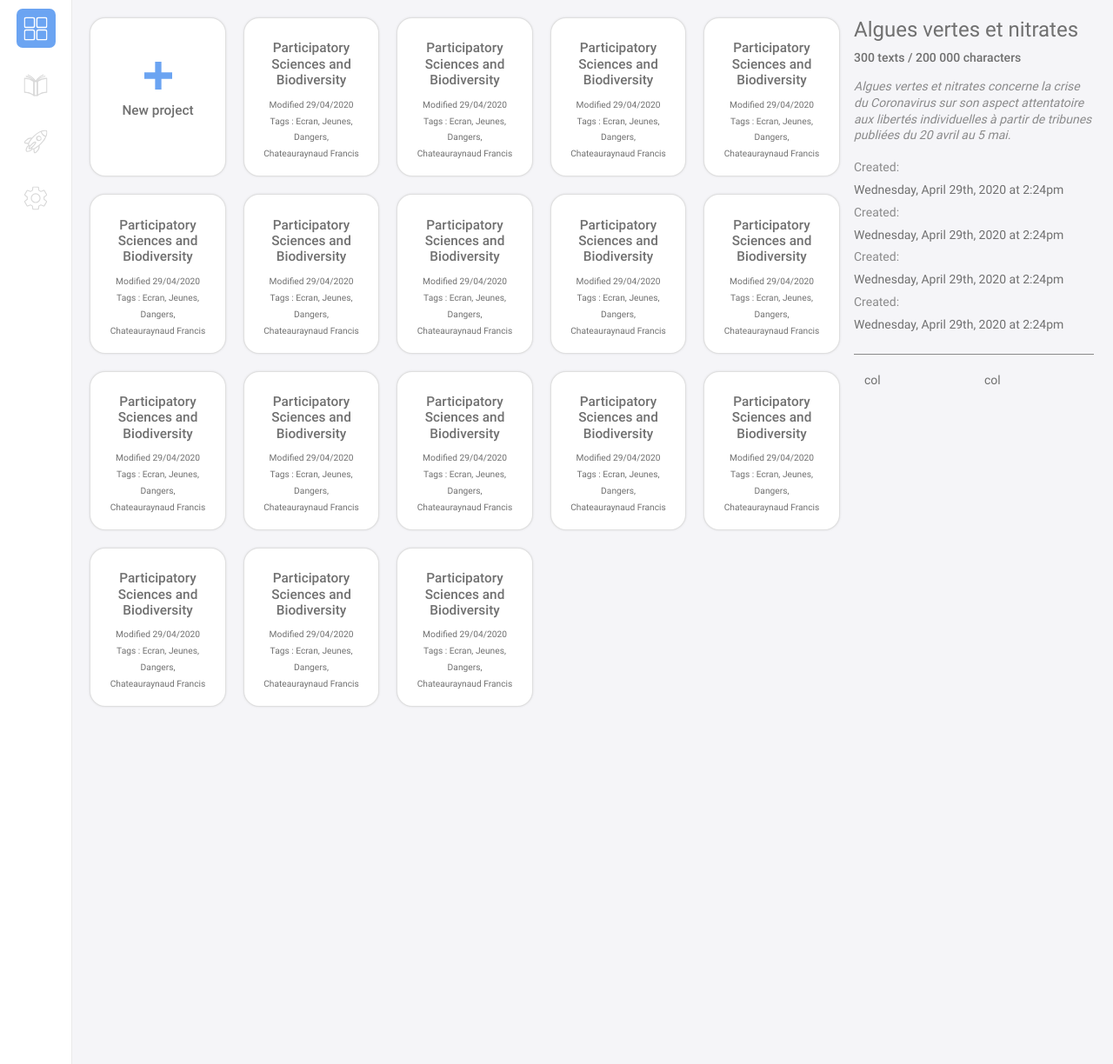
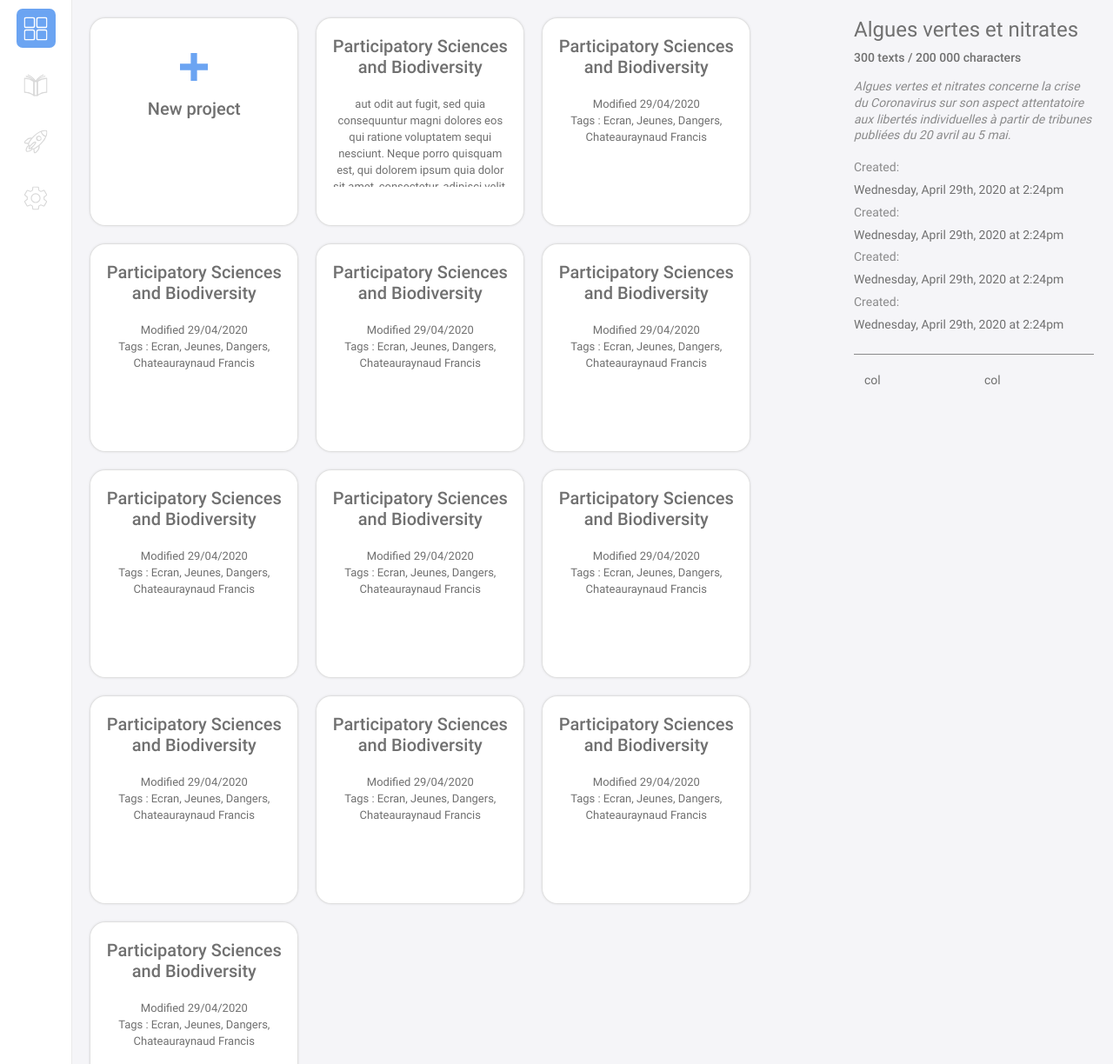
Before and after one commit to manu-lechat/prospero, a PHP site: page /projects_mosaic.php in a window 1280 px wide. Shown: the part 216-1440 px from the top of the page at 87% size. Run offline with PHP 8.4, Linux system fonts and the light colour scheme.

Commit message:
update mosaique

```diff
--- a/assets/css/prospero.css
+++ b/assets/css/prospero.css
@@ -200,10 +200,11 @@ tr:last-child td { border: none!important; }
 
 .template_mosaique{}
 .template_mosaique .mosaique_wrapper{ display: flex; flex-direction: row; flex-wrap: wrap; padding: 0; }
-.template_mosaique .mosaique_wrapper .card{  font-size: .8vw;  width:calc(100% / 5 - var(--gutter_unit) * 2); height: auto; max-height: auto; margin: var(--gutter_unit); text-align: center; transition: all .17s;   }
-.template_mosaique .mosaique_wrapper .card:hover{ background: linear-gradient(#6FD0FC, #6BA4F2); color: white; cursor: pointer;  }
-.template_mosaique .mosaique_wrapper .card .title{  font-size: 1.2vw; min-height: 3em; text-align: center; font-family: var(--font_2); margin-top: 1em; }
-.template_mosaique .mosaique_wrapper .card .card-body { padding-top: 0; }
+.template_mosaique .mosaique_wrapper .card{  background: linear-gradient(#fff, #fff);  overflow: hidden; width:calc(var(--fontSize_unit) * 24); height: calc(var(--fontSize_unit) * 24);  margin: var(--gutter_unit); text-align: center; transition: all .4s;   }
+.template_mosaique .mosaique_wrapper .card:hover{ background: linear-gradient(#6FD0FC, #6BA4F2); color: white; cursor: pointer; transition: all .3s;  }
+.template_mosaique .mosaique_wrapper .card .title{ text-align: center;  min-height: 3em; text-align: center; font-family: var(--font_2); margin-top: 1em; }
+.template_mosaique .mosaique_wrapper .card .card-header { padding-top: 0;  }
+.template_mosaique .mosaique_wrapper .card .card-body { padding-top: 0;  max-height: 8em;  white-space: wrap;  overflow: hidden; text-overflow: ellipsis; }
 .template_mosaique .grid_side_wrapper { position: absolute; right: 0; }
 .template_mosaique .grid_side_wrapper .cartouche{ padding:var(--gutter_unit); }
 
@@ -216,6 +217,8 @@ tr:last-child td { border: none!important; }
 .template_listing .table tr:hover{ background: var(--color_4);}
 .template_listing .listing_modale_wrapper{ background: var(--color_2) ; width: 360px; padding: var(--gutter_unit); max-height: 80%; color: white; border-radius: 15px; position: absolute; top: 50%; left: 50%; transform: translateY(-50%); }
 
+
+.dropzone-panel{     border: 2px dashed var(--color_2)!important; border-radius: 20px; width: 100%;  height: 100px; margin: 20px 0; }
 
 
 /*
--- a/projects_mosaic.php
+++ b/projects_mosaic.php
@@ -50,7 +50,17 @@
                             <div class="card-header">
                                 <h3 class="txt_20 title">Participatory Sciences and Biodiversity</h3>
                             </div>
-                            <div class="card-body">
+                            <div class="card-body txt_13">
+                                aut odit aut fugit, sed quia consequuntur magni dolores eos qui ratione voluptatem sequi nesciunt. Neque porro quisquam est, qui dolorem ipsum quia dolor sit amet, consectetur, adipisci velit, sed quia non numquam eius modi tempora incidunt ut labore et dolore magnam aliquam qu
+                            </div>
+                        </div>
+
+
+                        <div class="card">
+                            <div class="card-header">
+                                <h3 class="txt_20 title">Participatory Sciences and Biodiversity</h3>
+                            </div>
+                            <div class="card-body txt_13">
                                 Modified 29/04/2020<br>
                                 Tags : Ecran, Jeunes, Dangers, <br>
                                 Chateauraynaud Francis
@@ -62,7 +72,7 @@
                             <div class="card-header">
                                 <h3 class="txt_20 title">Participatory Sciences and Biodiversity</h3>
                             </div>
-                            <div class="card-body">
+                            <div class="card-body txt_13">
                                 Modified 29/04/2020<br>
                                 Tags : Ecran, Jeunes, Dangers, <br>
                                 Chateauraynaud Francis
@@ -74,7 +84,18 @@
                             <div class="card-header">
                                 <h3 class="txt_20 title">Participatory Sciences and Biodiversity</h3>
                             </div>
-                            <div class="card-body">
+                            <div class="card-body txt_13">
+                                Modified 29/04/2020<br>
+                                Tags : Ecran, Jeunes, Dangers, <br>
+                                Chateauraynaud Francis
+                            </div>
+                        </div>
+
+                        <div class="card">
+                            <div class="card-header">
+                                <h3 class="txt_20 title">Participatory Sciences and Biodiversity</h3>
+                            </div>
+                            <div class="card-body txt_13">
                                 Modified 29/04/2020<br>
                                 Tags : Ecran, Jeunes, Dangers, <br>
                                 Chateauraynaud Francis
@@ -86,7 +107,7 @@
                             <div class="card-header">
                                 <h3 class="txt_20 title">Participatory Sciences and Biodiversity</h3>
                             </div>
-                            <div class="card-body">
+                            <div class="card-body txt_13">
                                 Modified 29/04/2020<br>
                                 Tags : Ecran, Jeunes, Dangers, <br>
                                 Chateauraynaud Francis
@@ -98,7 +119,7 @@
                             <div class="card-header">
                                 <h3 class="txt_20 title">Participatory Sciences and Biodiversity</h3>
                             </div>
-                            <div class="card-body">
+                            <div class="card-body txt_13">
                                 Modified 29/04/2020<br>
                                 Tags : Ecran, Jeunes, Dangers, <br>
                                 Chateauraynaud Francis
@@ -110,7 +131,7 @@
                             <div class="card-header">
                                 <h3 class="txt_20 title">Participatory Sciences and Biodiversity</h3>
                             </div>
-                            <div class="card-body">
+                            <div class="card-body txt_13">
                                 Modified 29/04/2020<br>
                                 Tags : Ecran, Jeunes, Dangers, <br>
                                 Chateauraynaud Francis
@@ -122,7 +143,7 @@
                             <div class="card-header">
                                 <h3 class="txt_20 title">Participatory Sciences and Biodiversity</h3>
                             </div>
-                            <div class="card-body">
+                            <div class="card-body txt_13">
                                 Modified 29/04/2020<br>
                                 Tags : Ecran, Jeunes, Dangers, <br>
                                 Chateauraynaud Francis
@@ -134,7 +155,7 @@
                             <div class="card-header">
                                 <h3 class="txt_20 title">Participatory Sciences and Biodiversity</h3>
                             </div>
-                            <div class="card-body">
+                            <div class="card-body txt_13">
                                 Modified 29/04/2020<br>
                                 Tags : Ecran, Jeunes, Dangers, <br>
                                 Chateauraynaud Francis
@@ -146,7 +167,7 @@
                             <div class="card-header">
                                 <h3 class="txt_20 title">Participatory Sciences and Biodiversity</h3>
                             </div>
-                            <div class="card-body">
+                            <div class="card-body txt_13">
                                 Modified 29/04/2020<br>
                                 Tags : Ecran, Jeunes, Dangers, <br>
                                 Chateauraynaud Francis
@@ -158,17 +179,7 @@
                             <div class="card-header">
                                 <h3 class="txt_20 title">Participatory Sciences and Biodiversity</h3>
                             </div>
-                            <div class="card-body">
-                                Modified 29/04/2020<br>
-                                Tags : Ecran, Jeunes, Dangers, <br>
-                                Chateauraynaud Francis
-                            </div>
-                        </div>
-                        <div class="card">
-                            <div class="card-header">
-                                <h3 class="txt_20 title">Participatory Sciences and Biodiversity</h3>
-                            </div>
-                            <div class="card-body">
+                            <div class="card-body txt_13">
                                 Modified 29/04/2020<br>
                                 Tags : Ecran, Jeunes, Dangers, <br>
                                 Chateauraynaud Francis
@@ -176,74 +187,6 @@
                         </div>
 
 
-                        <div class="card">
-                            <div class="card-header">
-                                <h3 class="txt_20 title">Participatory Sciences and Biodiversity</h3>
-                            </div>
-                            <div class="card-body">
-                                Modified 29/04/2020<br>
-                                Tags : Ecran, Jeunes, Dangers, <br>
-                                Chateauraynaud Francis
-                            </div>
-                        </div>
-
-
-                        <div class="card">
-                            <div class="card-header">
-                                <h3 class="txt_20 title">Participatory Sciences and Biodiversity</h3>
-                            </div>
-                            <div class="card-body">
-                                Modified 29/04/2020<br>
-                                Tags : Ecran, Jeunes, Dangers, <br>
-                                Chateauraynaud Francis
-                            </div>
-                        </div>
-                        <div class="card">
-                            <div class="card-header">
-                                <h3 class="txt_20 title">Participatory Sciences and Biodiversity</h3>
-                            </div>
-                            <div class="card-body">
-                                Modified 29/04/2020<br>
-                                Tags : Ecran, Jeunes, Dangers, <br>
-                                Chateauraynaud Francis
-                            </div>
-                        </div>
-
-
-                        <div class="card">
-                            <div class="card-header">
-                                <h3 class="txt_20 title">Participatory Sciences and Biodiversity</h3>
-                            </div>
-                            <div class="card-body">
-                                Modified 29/04/2020<br>
-                                Tags : Ecran, Jeunes, Dangers, <br>
-                                Chateauraynaud Francis
-                            </div>
-                        </div>
-
-
-                        <div class="card">
-                            <div class="card-header">
-                                <h3 class="txt_20 title">Participatory Sciences and Biodiversity</h3>
-                            </div>
-                            <div class="card-body">
-                                Modified 29/04/2020<br>
-                                Tags : Ecran, Jeunes, Dangers, <br>
-                                Chateauraynaud Francis
-                            </div>
-                        </div>
-
-
-                        <div class="card">
-                            <div class="card-header">
-                                <h3 class="txt_20 title">Participatory Sciences and Biodiversity</h3>
-                            </div>
-                            <div class="card-body">
-                                Modified 29/04/2020<br>
-                                Tags : Ecran, Jeunes, Dangers, <br>
-                                Chateauraynaud Francis
-                            </div>
-                        </div>
 
 
 
@@ -305,12 +248,19 @@
         </section>
     </main>
 
+
     <script src="assets/js/prefixfree.min.js"
         integrity="sha384-gtEjrD/SeCtmISkJkNUaaKMoLD0//ElJ19smozuHV6z3Iehds+3Ulb9Bn9Plx0x4" crossorigin="anonymous">
     </script>
     <script src="https://cdn.jsdelivr.net/npm/bootstrap@5.0.1/dist/js/bootstrap.bundle.min.js"
         integrity="sha384-gtEjrD/SeCtmISkJkNUaaKMoLD0//ElJ19smozuHV6z3Iehds+3Ulb9Bn9Plx0x4" crossorigin="anonymous">
     </script>
+
+
+
+    <script src="https://cdn.jsdelivr.net/npm/masonry-layout@4.2.2/dist/masonry.pkgd.min.js"
+            integrity="sha384-GNFwBvfVxBkLMJpYMOABq3c+d3KnQxudP/mGPkzpZSTYykLBNsZEnG2D9G/X/+7D" crossorigin="anonymous" async>
+    </script>
 </body>
 
 </html>
```
